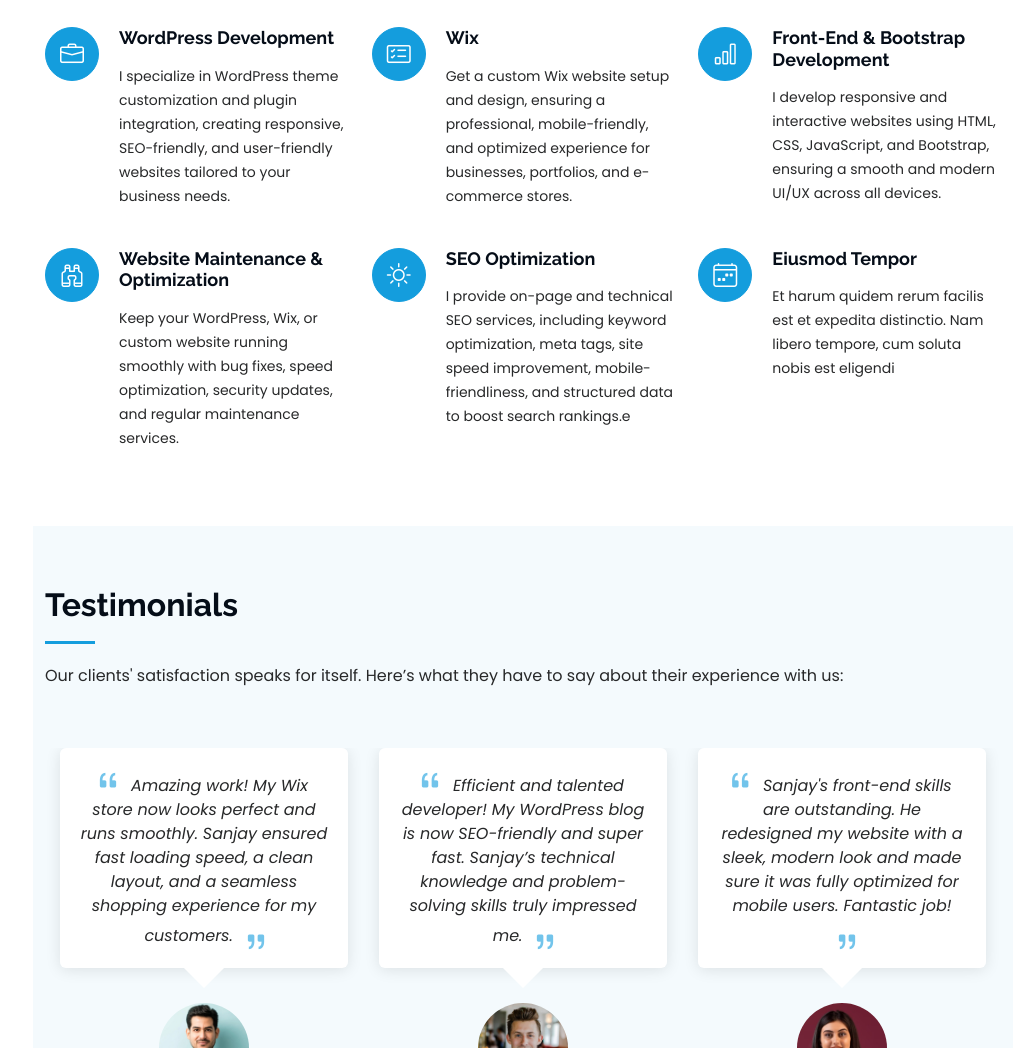
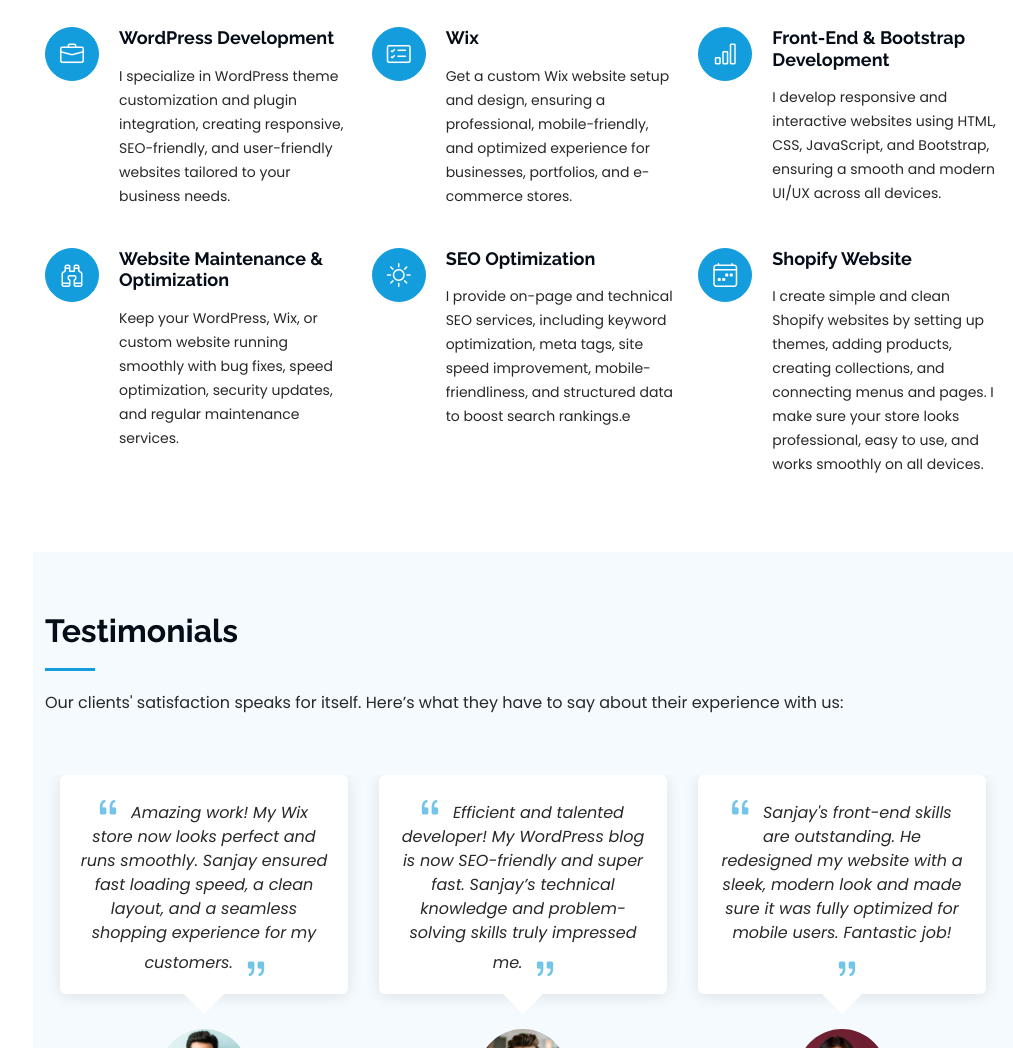
Before and after one commit to sanjaydeveloper9696/web-developer, a plain HTML site: page index.html in a window 1280 px wide. Shown: the part 5147-6195 px from the top of the page, without its empty margins (267-1280 px from the left). Drawn offline with Linux system fonts and the light colour scheme; files whose address does not match are found by name.

Commit message:
Shopify Website add
Updated service item description and title for clarity.

```diff
--- a/index.html
+++ b/index.html
@@ -663,9 +663,8 @@
           <div class="col-lg-4 col-md-6 service-item d-flex" data-aos="fade-up" data-aos-delay="600">
             <div class="icon flex-shrink-0"><i class="bi bi-calendar4-week"></i></div>
             <div>
-              <h4 class="title"><a href="service-details.html" class="stretched-link">Eiusmod Tempor</a></h4>
-              <p class="description">Et harum quidem rerum facilis est et expedita distinctio. Nam libero tempore, cum
-                soluta nobis est eligendi</p>
+              <h4 class="title"><a href="service-details.html" class="stretched-link">Shopify Website</a></h4>
+              <p class="description">I create simple and clean Shopify websites by setting up themes, adding products, creating collections, and connecting menus and pages. I make sure your store looks professional, easy to use, and works smoothly on all devices.</p>
             </div>
           </div><!-- End Service Item -->
 
```
